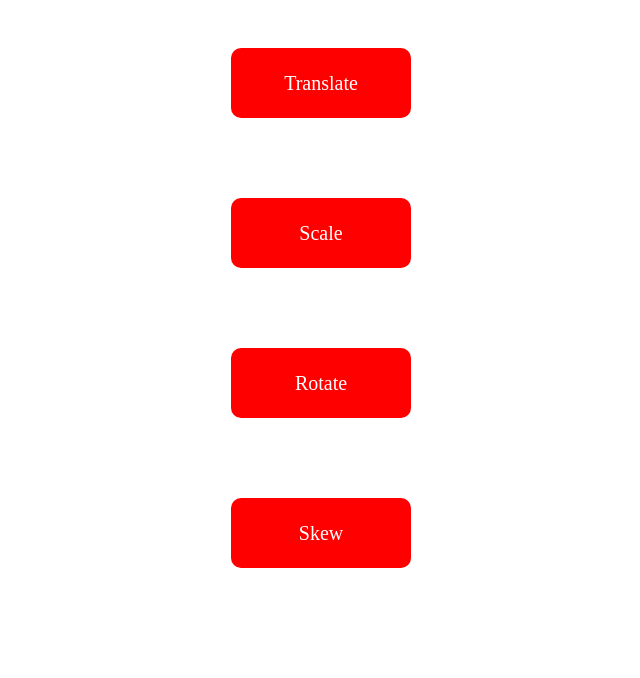
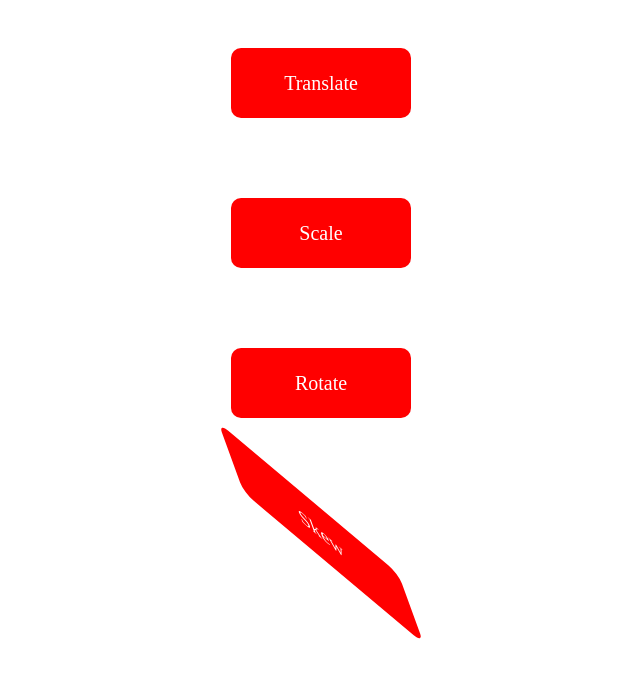
Before and after one commit to jordan-ashbacher/advanced-css, a plain HTML site: page transforms/index.html in a window 1280 px wide. In both pictures the pointer is over the element "Skew". Shown: the whole page, without its empty margins (319-959 px from the left). Drawn offline with Linux system fonts and the light colour scheme.

Commit message:
test skew property

```diff
--- a/transforms/style.css
+++ b/transforms/style.css
@@ -40,3 +40,10 @@
     /* transform: rotate(1turn) */
     transform: rotate(400grad)
 }
+
+#skew:hover {
+    /* transform: skewX(30deg) */
+    /* transform: skewX(-30deg) */
+    /* transform: skewY(30deg) */
+    transform: skew(20deg, 40deg)
+}
```
